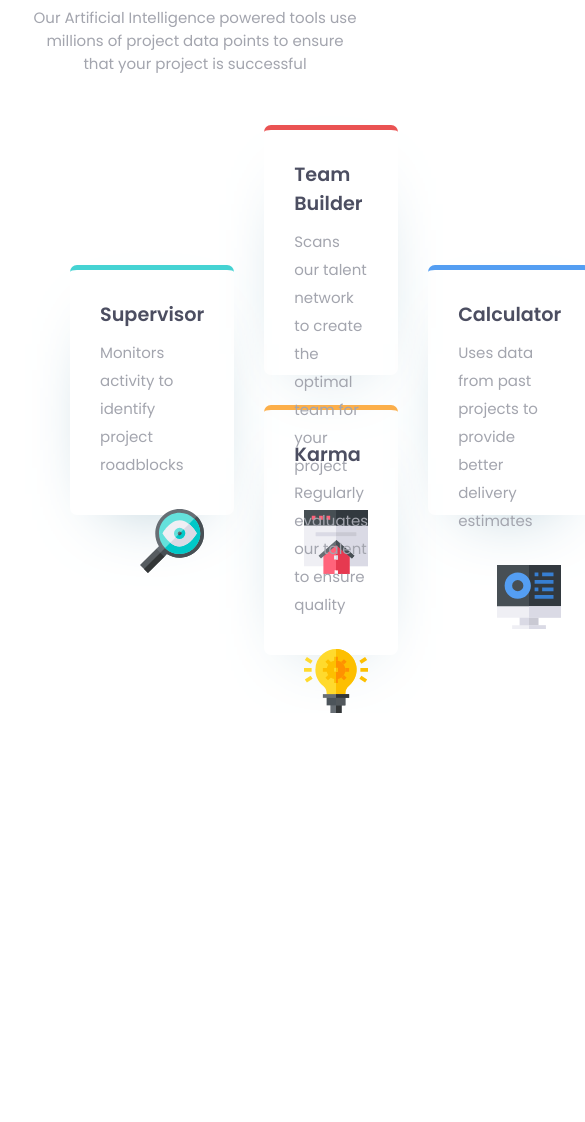
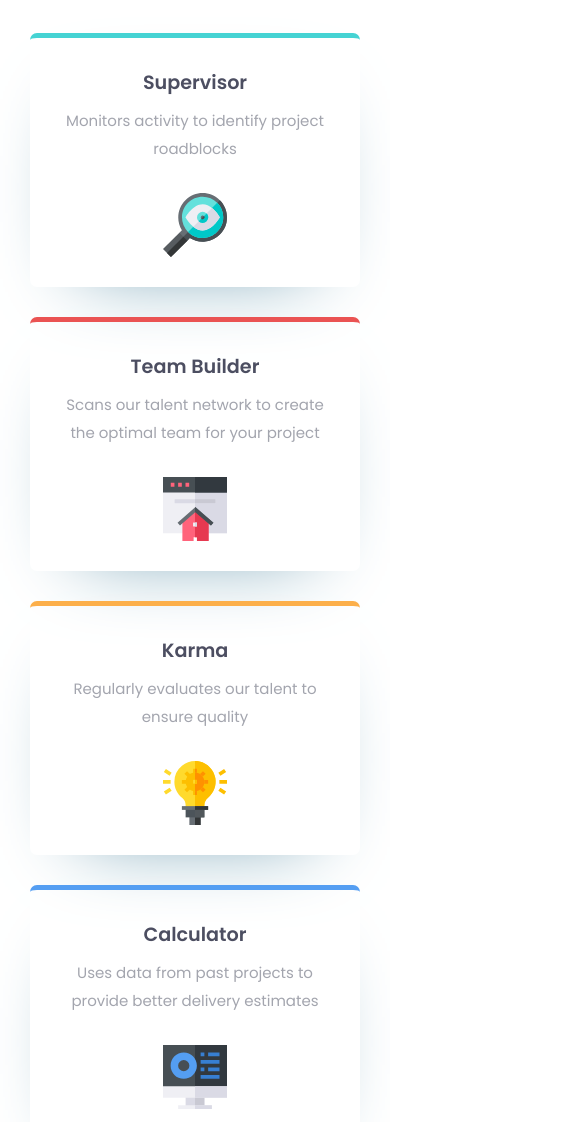
Before and after one commit to kdumagalhaes/four-card-feature-front-end, a plain HTML site: page index.html in a window 390 px wide. Shown: the part 404-1526 px from the top of the page, 585 px wide, since content can reach past the window. Before the commit the page ends 1117 px from the top, so only its background shows below. Drawn offline with Linux system fonts and the light colour scheme.

Commit message:
finished project

```diff
--- a/css/main.scss
+++ b/css/main.scss
@@ -43,7 +43,7 @@ body {
             margin-bottom: 50px;
 
             span {
-                font-size: 2.7rem;
+                font-size: 2.4rem;
                 font-weight: 200;
             }
 
--- /dev/null
+++ b/css/responsive.scss
@@ -0,0 +1,51 @@
+@media (max-width: 1160px) {
+    .wrapper {
+        #card-feature {
+            .container {
+                .card {
+                    height: auto;
+
+                    span,
+                    img {
+                        align-self: center;
+                    }
+
+                    p {
+                        text-align: center;
+                    }
+                }
+            }
+        }
+    }
+}
+
+@media (max-width: 880px) {
+    .wrapper {
+        #card-feature {
+            .container {
+                flex-direction: column;
+
+                .card {
+                    margin: 0 auto 30px;
+                }
+
+                .sec1,
+                .sec3 {
+                    margin: 0;
+                }
+            }
+        }
+    }
+}
+
+@media (max-width: 375px) {
+    .wrapper {
+        #card-feature {
+            header {
+                span {
+                    font-size: 1.5rem;
+                }
+            }
+        }
+    }
+}
--- a/index.html
+++ b/index.html
@@ -12,6 +12,7 @@
       href="./images/favicon-32x32.png"
     />
     <link rel="stylesheet" href="./css/main.css" />
+    <link rel="stylesheet" href="./css/responsive.css">
     <title>Frontend Mentor | Four card feature section</title>
   </head>
   <body>
```
Also changed, not shown: css/main.css, css/responsive.css (added), 1 other file.
